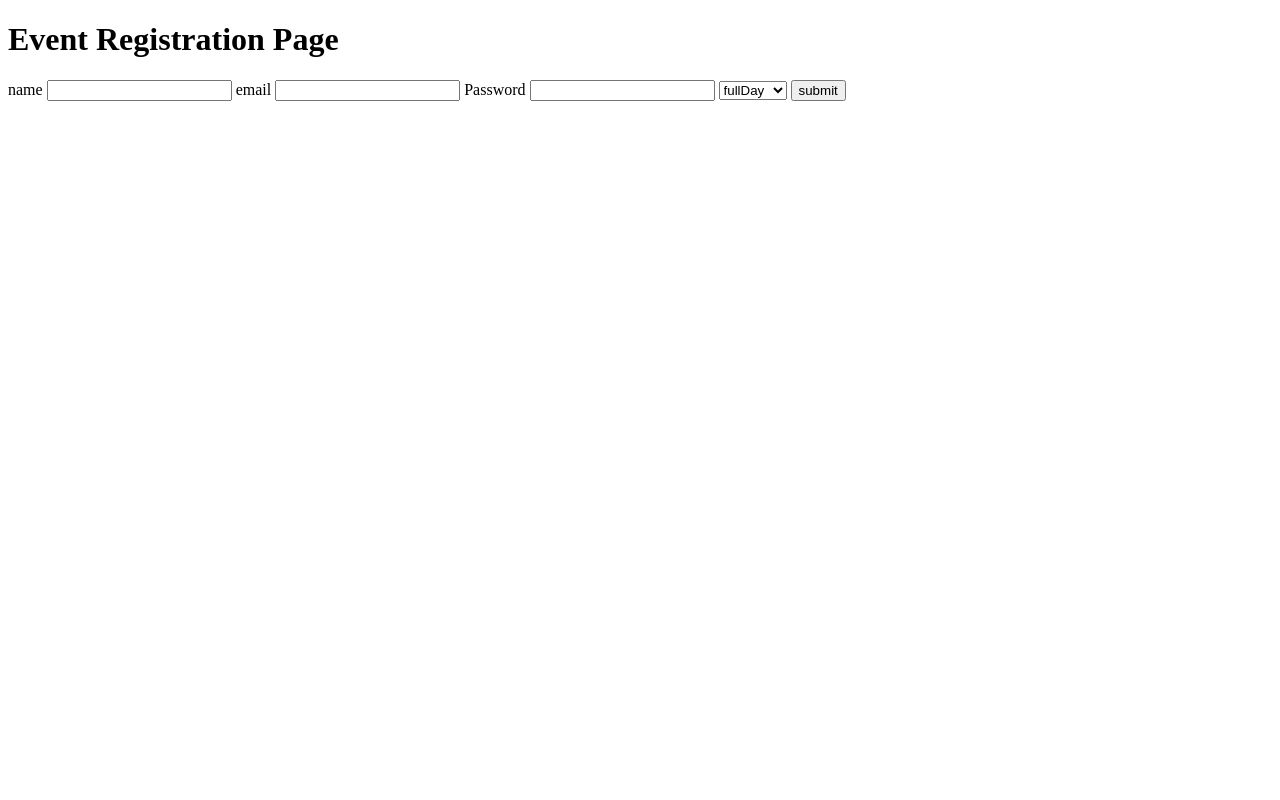
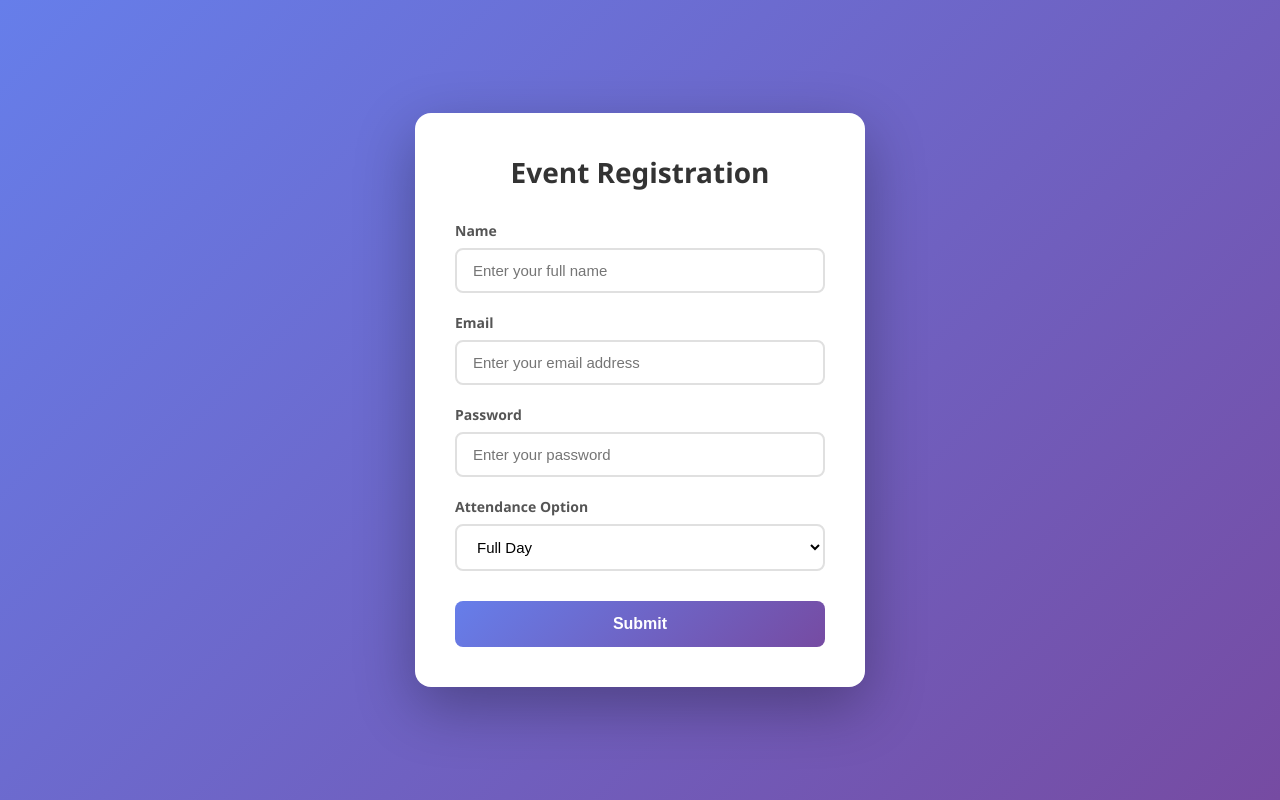
Before and after one commit to dinesh7676/lab-ext-devops, a plain HTML site: page index.html in a window 1280 px wide. Drawn offline with Linux system fonts and the light colour scheme.

Commit message:
Improve index.html alignment and styling

```diff
--- a/index.html
+++ b/index.html
@@ -4,20 +4,128 @@
     <meta charset="UTF-8">
     <meta name="viewport" content="width=device-width, initial-scale=1.0">
     <title>Event Registration</title>
+    <style>
+        * {
+            margin: 0;
+            padding: 0;
+            box-sizing: border-box;
+        }
+
+        body {
+            font-family: 'Segoe UI', Tahoma, Geneva, Verdana, sans-serif;
+            background: linear-gradient(135deg, #667eea 0%, #764ba2 100%);
+            min-height: 100vh;
+            display: flex;
+            justify-content: center;
+            align-items: center;
+            padding: 20px;
+        }
+
+        .container {
+            background: white;
+            padding: 40px;
+            border-radius: 16px;
+            box-shadow: 0 20px 60px rgba(0, 0, 0, 0.3);
+            width: 100%;
+            max-width: 450px;
+        }
+
+        h1 {
+            text-align: center;
+            color: #333;
+            margin-bottom: 30px;
+            font-size: 28px;
+            font-weight: 600;
+        }
+
+        .form-group {
+            margin-bottom: 20px;
+            display: flex;
+            flex-direction: column;
+        }
+
+        label {
+            font-size: 14px;
+            font-weight: 600;
+            color: #555;
+            margin-bottom: 8px;
+            text-transform: capitalize;
+        }
+
+        input[type="text"],
+        input[type="email"],
+        input[type="password"],
+        select {
+            padding: 12px 16px;
+            border: 2px solid #e0e0e0;
+            border-radius: 8px;
+            font-size: 15px;
+            transition: border-color 0.3s, box-shadow 0.3s;
+            outline: none;
+        }
+
+        input[type="text"]:focus,
+        input[type="email"]:focus,
+        input[type="password"]:focus,
+        select:focus {
+            border-color: #667eea;
+            box-shadow: 0 0 0 3px rgba(102, 126, 234, 0.1);
+        }
+
+        select {
+            cursor: pointer;
+            background-color: white;
+        }
+
+        button {
+            width: 100%;
+            padding: 14px;
+            background: linear-gradient(135deg, #667eea 0%, #764ba2 100%);
+            color: white;
+            border: none;
+            border-radius: 8px;
+            font-size: 16px;
+            font-weight: 600;
+            cursor: pointer;
+            transition: transform 0.2s, box-shadow 0.2s;
+            margin-top: 10px;
+        }
+
+        button:hover {
+            transform: translateY(-2px);
+            box-shadow: 0 8px 20px rgba(102, 126, 234, 0.4);
+        }
+
+        button:active {
+            transform: translateY(0);
+        }
+    </style>
 </head>
 <body>
-    <h1>Event Registration Page</h1>
-    name
-    <input type="text" id="name">
-    email
-    <input type="email" id="email">
-    Password
-    <input type="password" id="pass">
-    <select name="opt" id="opt">
-        <option value="fullDay">fullDay</option>
-        <option value="halfDay">halfDay</option>
-
-    </select>
-    <button id="btn">submit</button>
+    <div class="container">
+        <h1>Event Registration</h1>
+        <form>
+            <div class="form-group">
+                <label for="name">Name</label>
+                <input type="text" id="name" placeholder="Enter your full name">
+            </div>
+            <div class="form-group">
+                <label for="email">Email</label>
+                <input type="email" id="email" placeholder="Enter your email address">
+            </div>
+            <div class="form-group">
+                <label for="pass">Password</label>
+                <input type="password" id="pass" placeholder="Enter your password">
+            </div>
+            <div class="form-group">
+                <label for="opt">Attendance Option</label>
+                <select name="opt" id="opt">
+                    <option value="fullDay">Full Day</option>
+                    <option value="halfDay">Half Day</option>
+                </select>
+            </div>
+            <button type="submit" id="btn">Submit</button>
+        </form>
+    </div>
 </body>
 </html>
```
